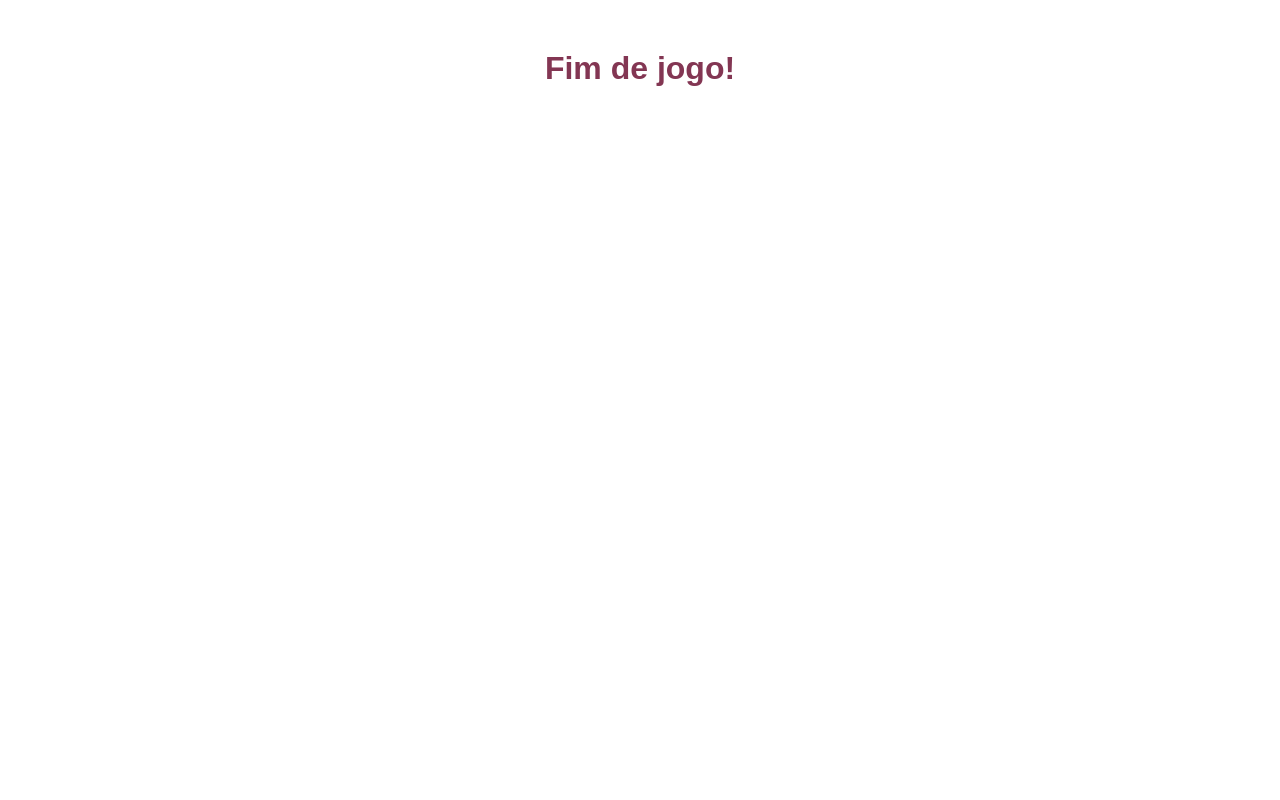
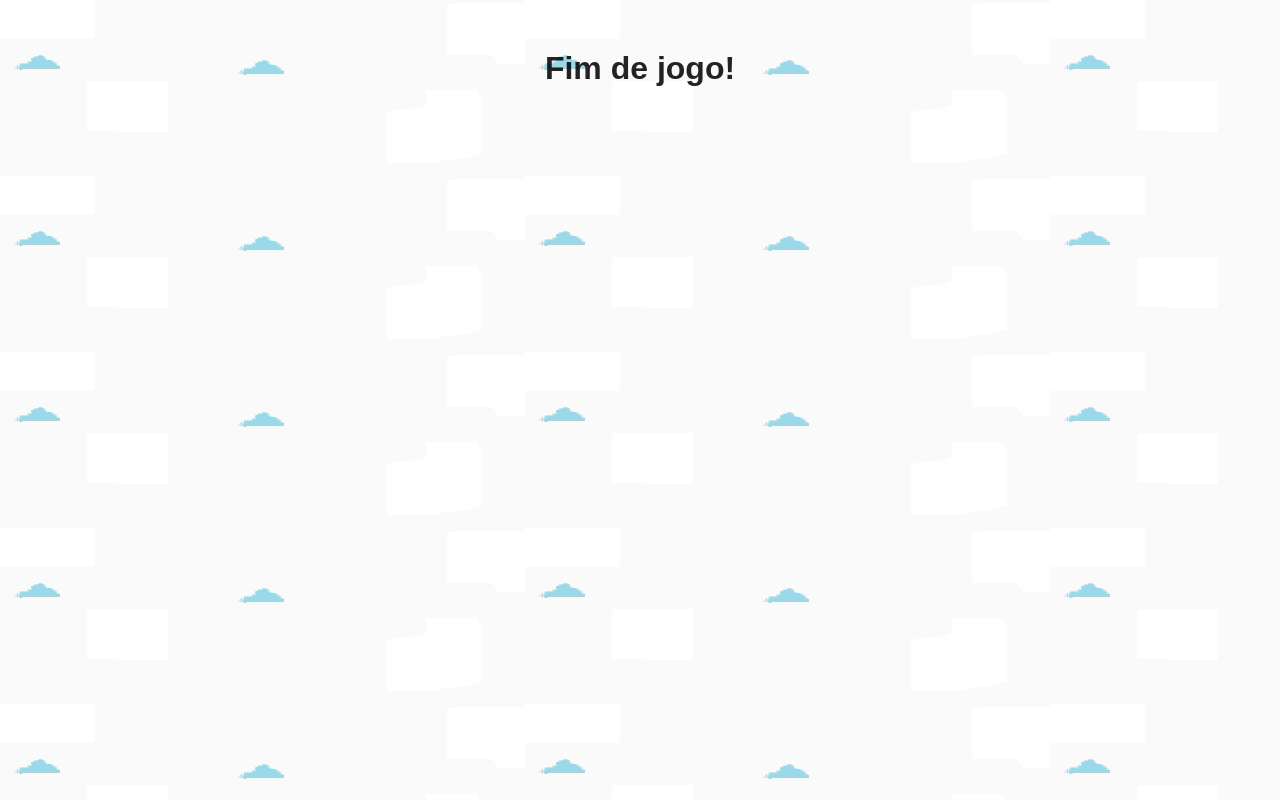
Before and after one commit to kahz7/jogo-do-dinossauro-sem-internet, a plain HTML site: page index.html in a window 1280 px wide. Drawn offline with Linux system fonts and the light colour scheme; files whose address does not match are found by name.

Commit message:
cores alteradas

```diff
--- a/css/style.css
+++ b/css/style.css
@@ -1,5 +1,7 @@
     body {
         background: white;
+        background-image: url("C:/Git/DIO/jogo-do-dinossauro-sem-internet/img/background-2.png");
+        ;
     }
 
     .dino {
@@ -20,7 +22,7 @@
 
     .game-over {
         text-align: center;
-        color: #833653;
+        color: rgba(0, 0, 0, 0.863);
         margin-top: 50px;
         font-family: Arial, Helvetica, sans-serif;
     }
@@ -38,7 +40,7 @@
         bottom: 0;
         background-image: url("C:/Git/DIO/jogo-do-dinossauro-sem-internet/img/background.png");
         background-repeat: repeat-x;
-        animation: slideright 600s infinite linear;
+        animation: slideright 700s infinite linear;
         width: 100%;
         height: 200px;
     }
```
Also changed, not shown: img/background-2.png (added).
